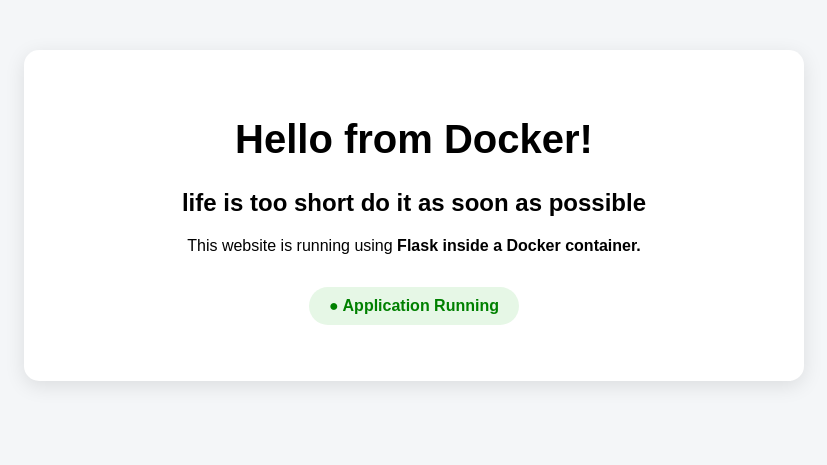
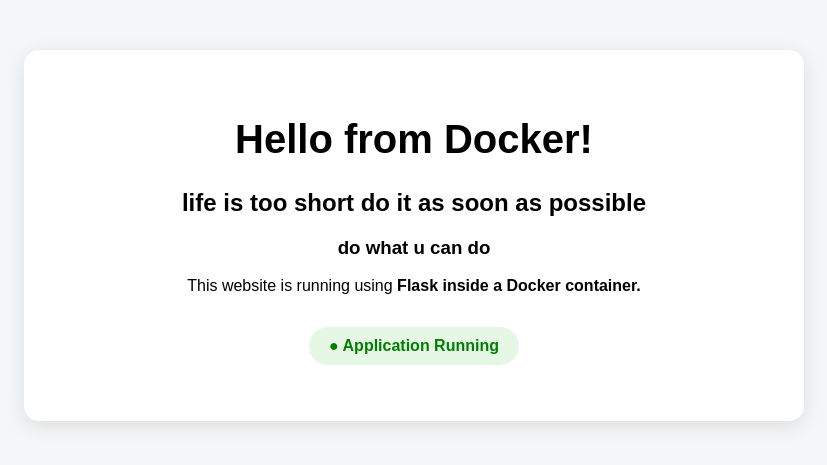
Before and after one commit to victor071997/tom-htm, a Flask app: page / in a window 1280 px wide. Shown: the part 66-531 px from the top of the page, without its empty margins (226-1053 px from the left). Run offline with Flask 3, Linux system fonts and the light colour scheme.

Commit message:
edited index.html

```diff
--- a/templates/index.html
+++ b/templates/index.html
@@ -59,7 +59,7 @@
 
             <h1>Hello from Docker!</h1>
             <h2> life is too short do it as soon as possible</h2>
-
+            <h3> do  what u can do </h3>
             <p>
                 This website is running using
                 <strong>Flask inside a Docker container.</strong>
```
